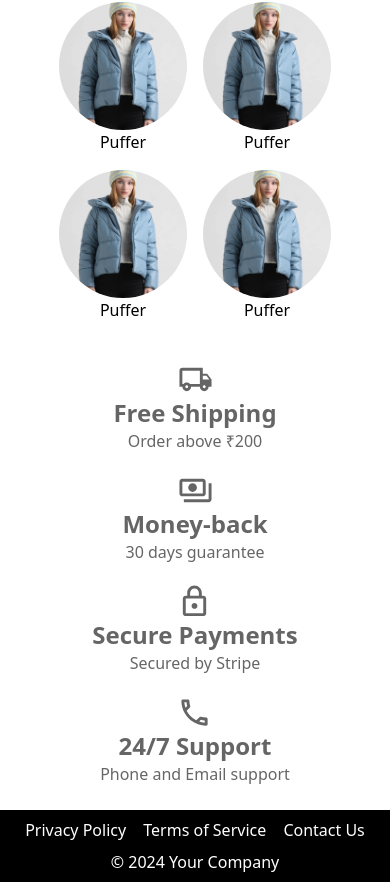
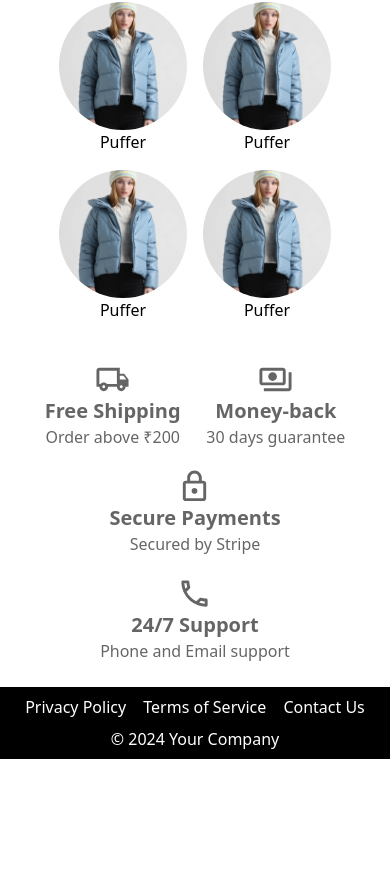
Before and after one commit to shubhamtade/NinjaKart, a React (Vite) app: page / in a window 390 px wide. Shown: the part 1493-2375 px from the top of the page. After the commit the page ends 2252 px from the top, so only its background shows below. Built offline with nearby package versions, Linux system fonts and the light colour scheme.

Commit message:
Feature Section Done

```diff
--- a/src/components/Home/FeatureSection.jsx
+++ b/src/components/Home/FeatureSection.jsx
@@ -9,22 +9,22 @@ const FeatureSection = () => {
     <div className="my-6 md:my-12 mx-[10%] text-center flex flex-wrap justify-evenly gap-5 opacity-60">
       <div>
         <LocalShippingOutlinedIcon fontSize="large" />
-        <h2 className="text-2xl font-bold">Free Shipping</h2>
+        <h2 className="text-xl md:text-2xl font-bold">Free Shipping</h2>
         <p>Order above ₹200</p>
       </div>
       <div>
         <PaymentsOutlinedIcon fontSize="large" />
-        <h2 className="text-2xl font-bold">Money-back</h2>
+        <h2 className="text-xl md:text-2xl font-bold">Money-back</h2>
         <p>30 days guarantee</p>
       </div>
       <div>
         <LockOutlinedIcon fontSize="large" />
-        <h2 className="text-2xl font-bold">Secure Payments</h2>
+        <h2 className="text-xl md:text-2xl font-bold">Secure Payments</h2>
         <p>Secured by Stripe</p>
       </div>
       <div>
         <CallOutlinedIcon fontSize="large" />
-        <h2 className="text-2xl font-bold">24/7 Support</h2>
+        <h2 className="text-xl md:text-2xl font-bold">24/7 Support</h2>
         <p>Phone and Email support</p>
       </div>
     </div>
```
